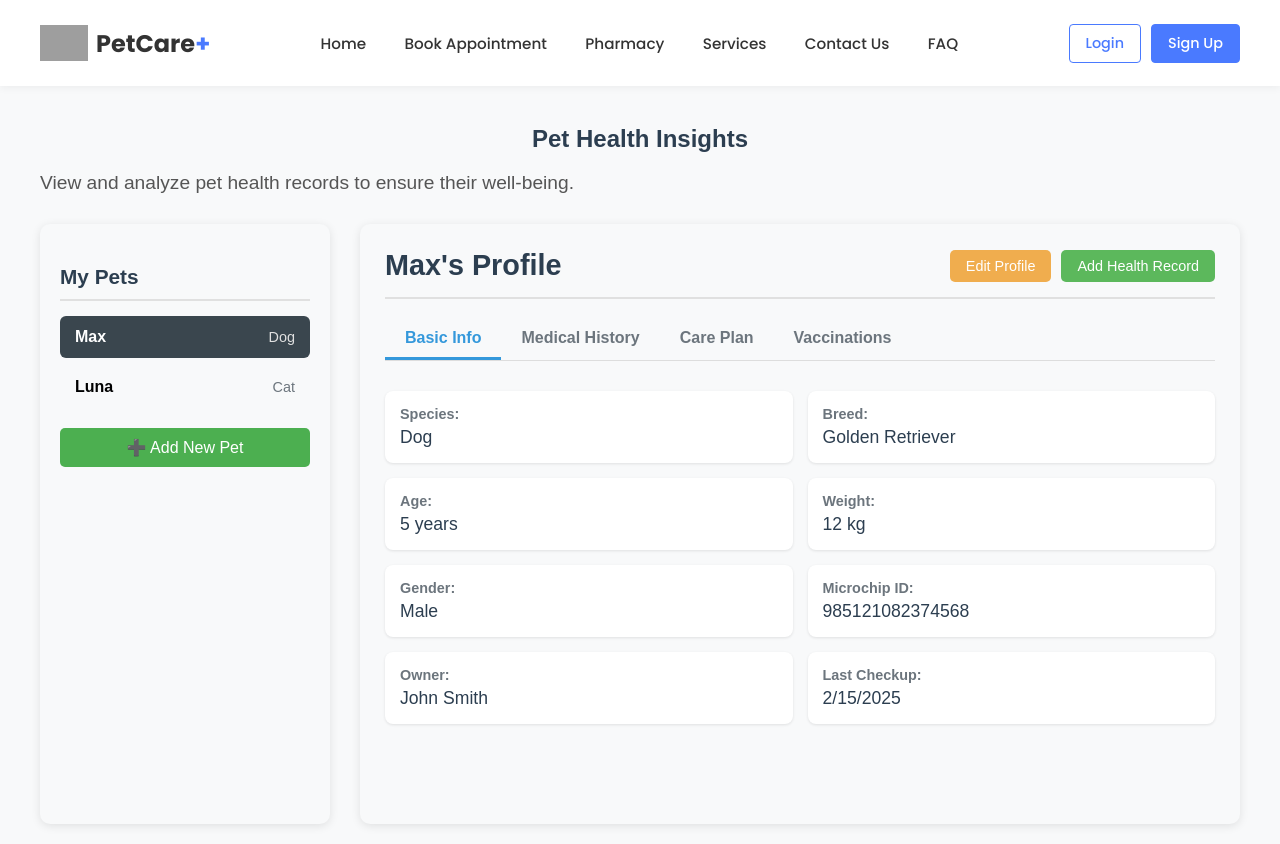
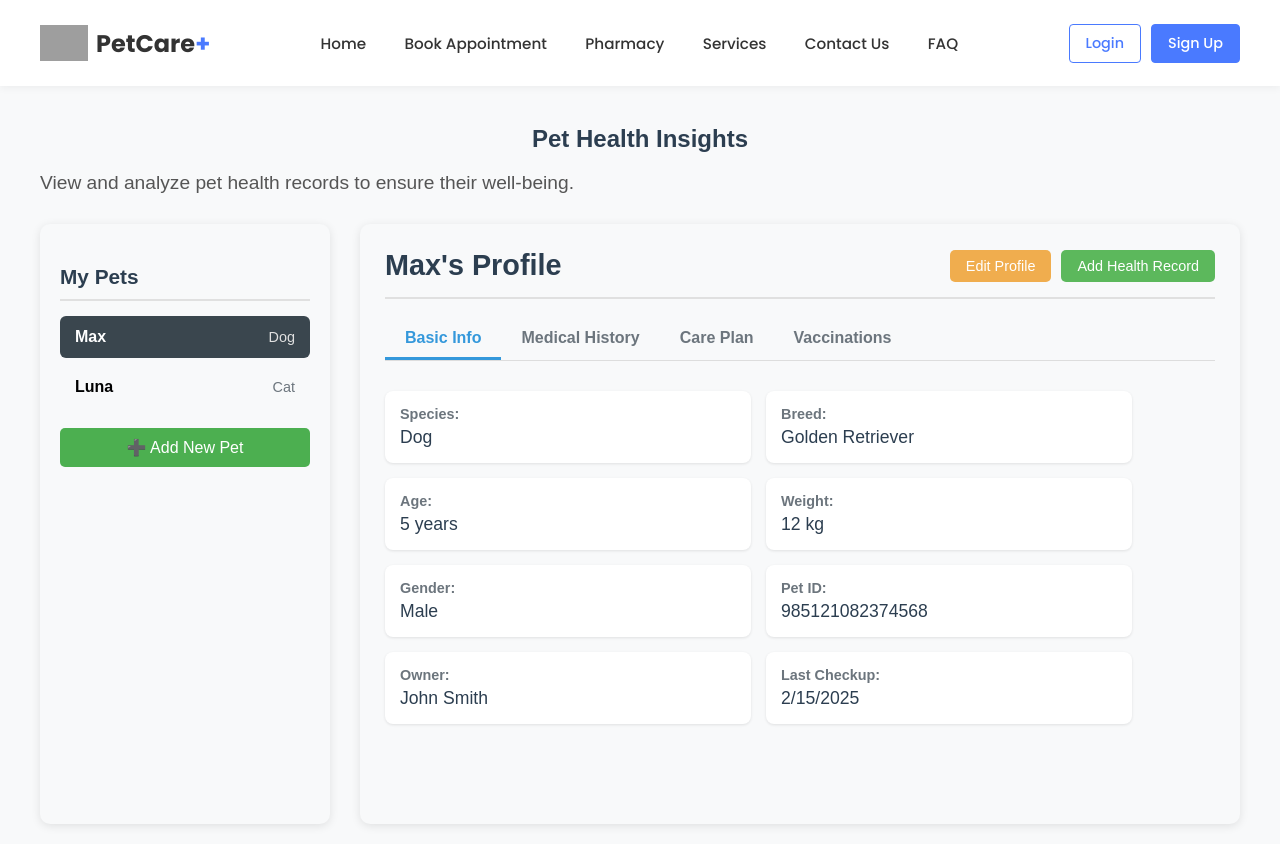
Before and after one commit to malindaz/smart-pet-care, a React (Create React App) app in the folder Front-End/: page /mypets in a window 1280 px wide. Built offline with nearby package versions, Linux system fonts and the light colour scheme; grey boxes are pictures that could not be loaded.

Commit message:
fixed some issues

```diff
--- a/Front-End/src/css/mypets.css
+++ b/Front-End/src/css/mypets.css
@@ -177,6 +177,7 @@
   display: grid;
   grid-template-columns: repeat(2, 1fr);
   gap: 15px;
+  width: 90%;
 }
 
 .malinda-info-item {
@@ -225,9 +226,10 @@
 /*//////////////////////////////////*/
 /* Medical History Table */
 .malinda-medical-table {
-  width: 100%;
+  width: 120%;
   border-collapse: collapse;
   margin-top: 15px;
+  align-content: left;
 }
 
 .malinda-medical-table th,
--- a/Front-End/src/pages/User/mypets.js
+++ b/Front-End/src/pages/User/mypets.js
@@ -168,7 +168,7 @@ const MyPets = () => {
                       <span className="malinda-info-value">{selectedPet.gender}</span>
                     </div>
                     <div className="malinda-info-item">
-                      <span className="malinda-info-label">Microchip ID:</span>
+                      <span className="malinda-info-label">Pet ID:</span>
                       <span className="malinda-info-value">{selectedPet.microchipID}</span>
                     </div>
                     <div className="malinda-info-item">
```
Also changed, not shown: 1 other file (tests, documents, lock files or other folders).
